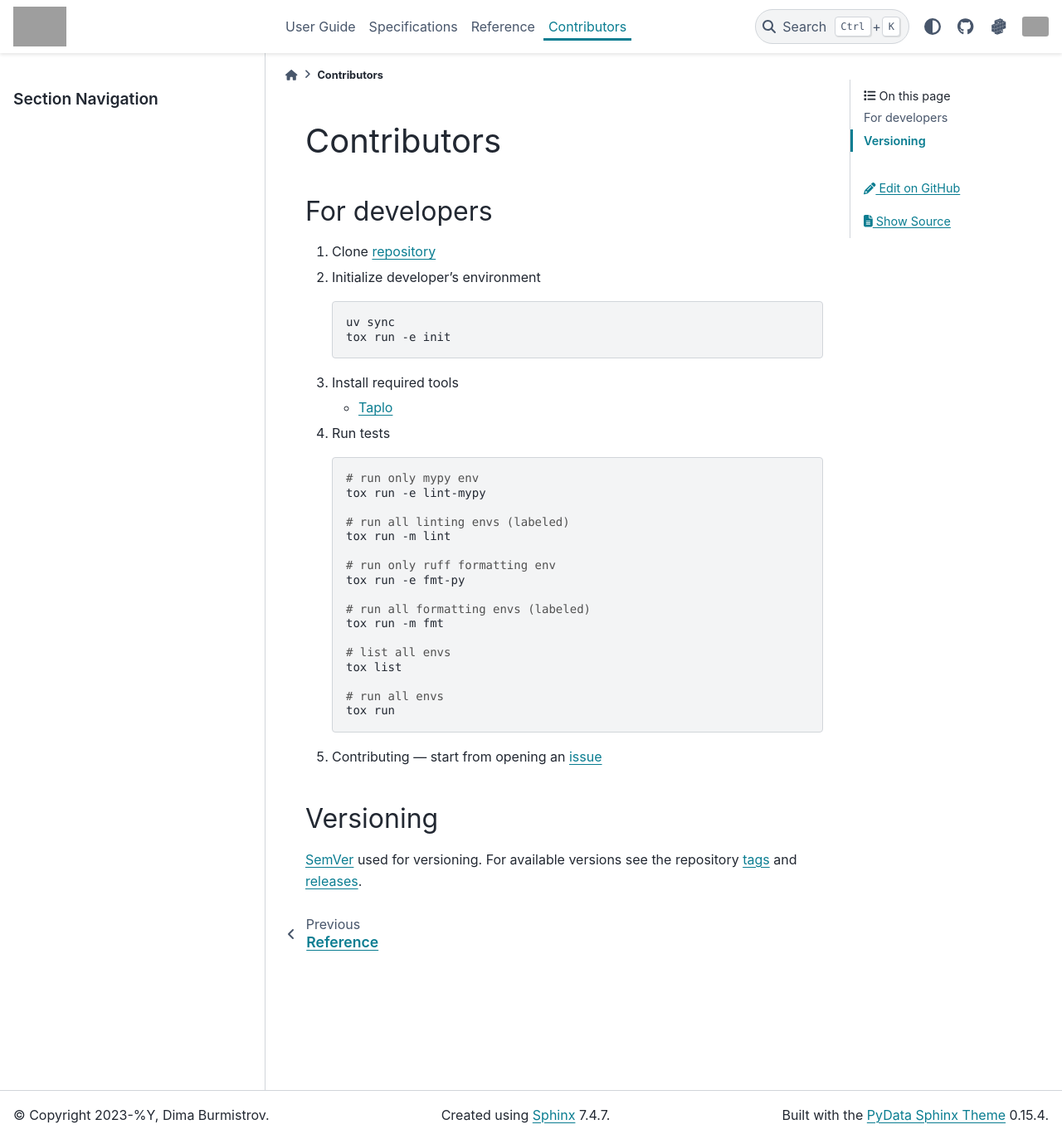
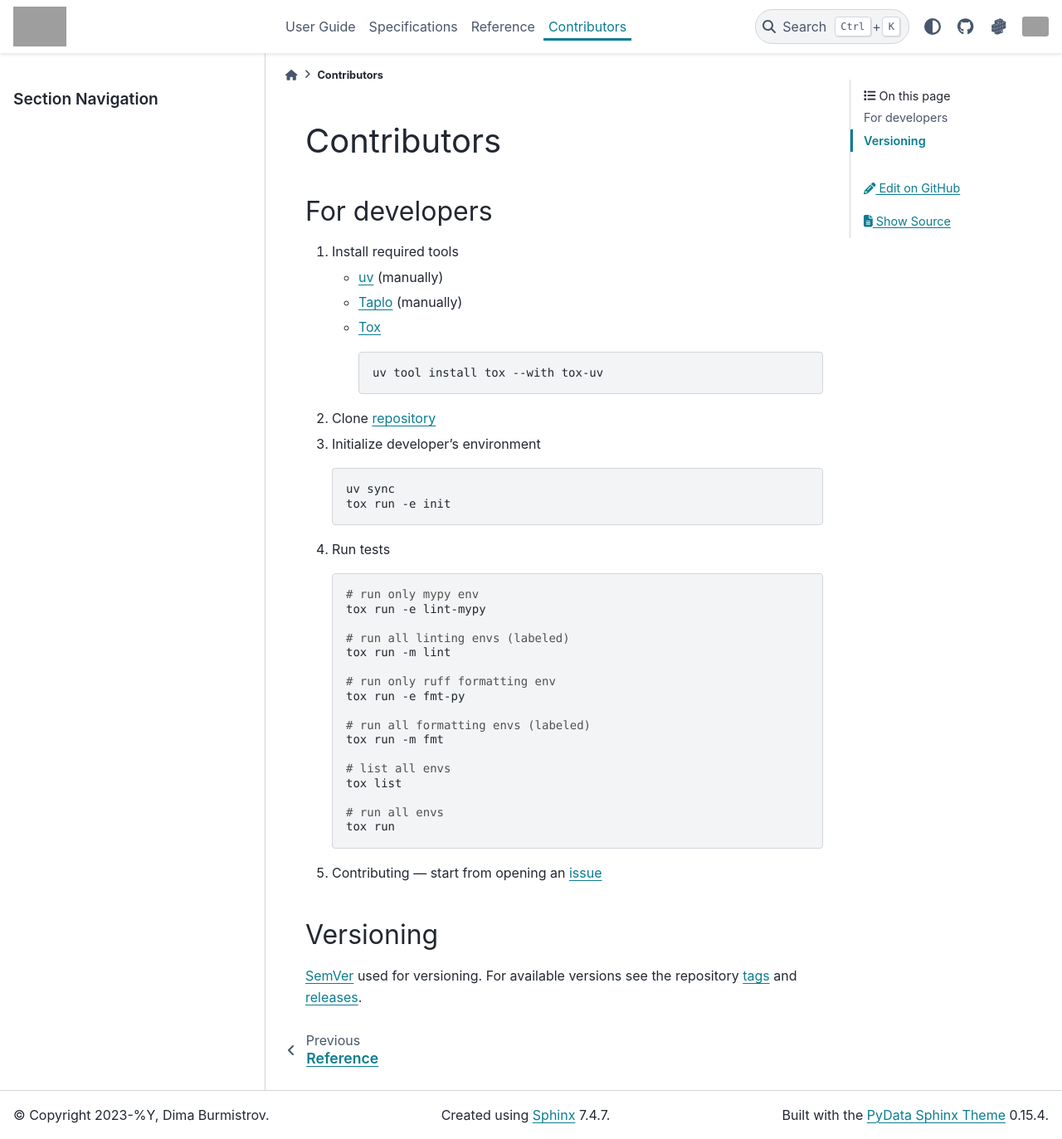
Before and after one commit to pyctrl/izulu, a Sphinx documentation site: the page built from docs/source/contributors.rst, in a window 1280 px wide and 1373 px high. Shown: the whole window at 83% size. Built offline with Sphinx 7.4.7 and the PyData theme 0.15.4, drawn with Linux system fonts in a browser that asks for light colours; grey boxes are pictures that could not be loaded.

```diff
--- a/docs/source/contributors.rst
+++ b/docs/source/contributors.rst
@@ -4,18 +4,24 @@ Contributors
 For developers
 **************
 
-1. Clone `repository <https://github.com/pyctrl/izulu>`__
+1. Install required tools
 
-2. Initialize developer's environment
+   * `uv <https://docs.astral.sh/uv/>`__ (manually)
+   * `Taplo <https://taplo.tamasfe.dev/>`__ (manually)
+   * `Tox <https://tox.wiki/en/stable/>`__
+
+     .. code-block:: shell
+
+        uv tool install tox --with tox-uv
+
+2. Clone `repository <https://github.com/pyctrl/izulu>`__
+
+3. Initialize developer's environment
 
    .. code-block:: shell
 
        uv sync
        tox run -e init
-
-3. Install required tools
-
-   * `Taplo <https://taplo.tamasfe.dev/>`__
 
 4. Run tests
 
```
